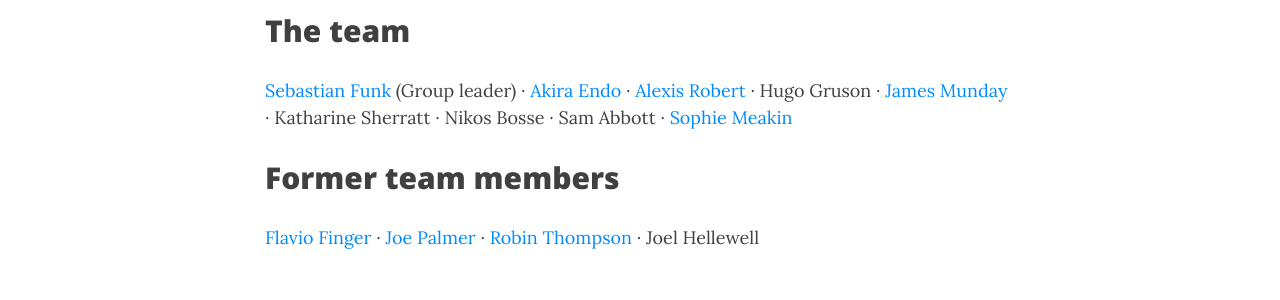
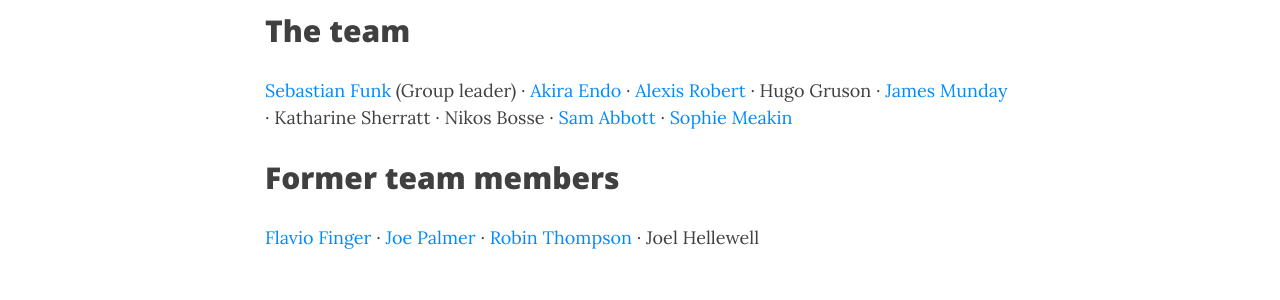
Before and after one commit to epiforecasts/jekyll-epiforecasts-website, a Jekyll site: the page built from aboutus.md, in a window 1280 px wide and 1128 px high. Shown: the part 563-863 px from the top of the window. Built offline with Jekyll 4.4.1, drawn with Linux system fonts in a browser that asks for light colours; nearby versions of some CDN libraries; part of the change alters nothing that is shown.

```diff
--- a/aboutus.md
+++ b/aboutus.md
@@ -9,7 +9,7 @@ We are a team based at the [London School of Hygiene & Tropical Medicine](https:
 
 ## The team
 
-[Sebastian Funk](https://www.lshtm.ac.uk/aboutus/people/funk.sebastian) (Group leader) · [Akira Endo](https://www.lshtm.ac.uk/aboutus/people/endo.akira) · [Alexis Robert](https://www.lshtm.ac.uk/aboutus/people/robert.alexis) · Hugo Gruson · [James Munday](https://www.lshtm.ac.uk/aboutus/people/munday.james) · Katharine Sherratt · Nikos Bosse · Sam Abbott · [Sophie Meakin](https://www.lshtm.ac.uk/aboutus/people/meakin.sophie)
+[Sebastian Funk](https://www.lshtm.ac.uk/aboutus/people/funk.sebastian) (Group leader) · [Akira Endo](https://www.lshtm.ac.uk/aboutus/people/endo.akira) · [Alexis Robert](https://www.lshtm.ac.uk/aboutus/people/robert.alexis) · Hugo Gruson · [James Munday](https://www.lshtm.ac.uk/aboutus/people/munday.james) · Katharine Sherratt · Nikos Bosse · [Sam Abbott](https://samabbott.co.uk/about) · [Sophie Meakin](https://www.lshtm.ac.uk/aboutus/people/meakin.sophie)
 
 ## Former team members
 
```
